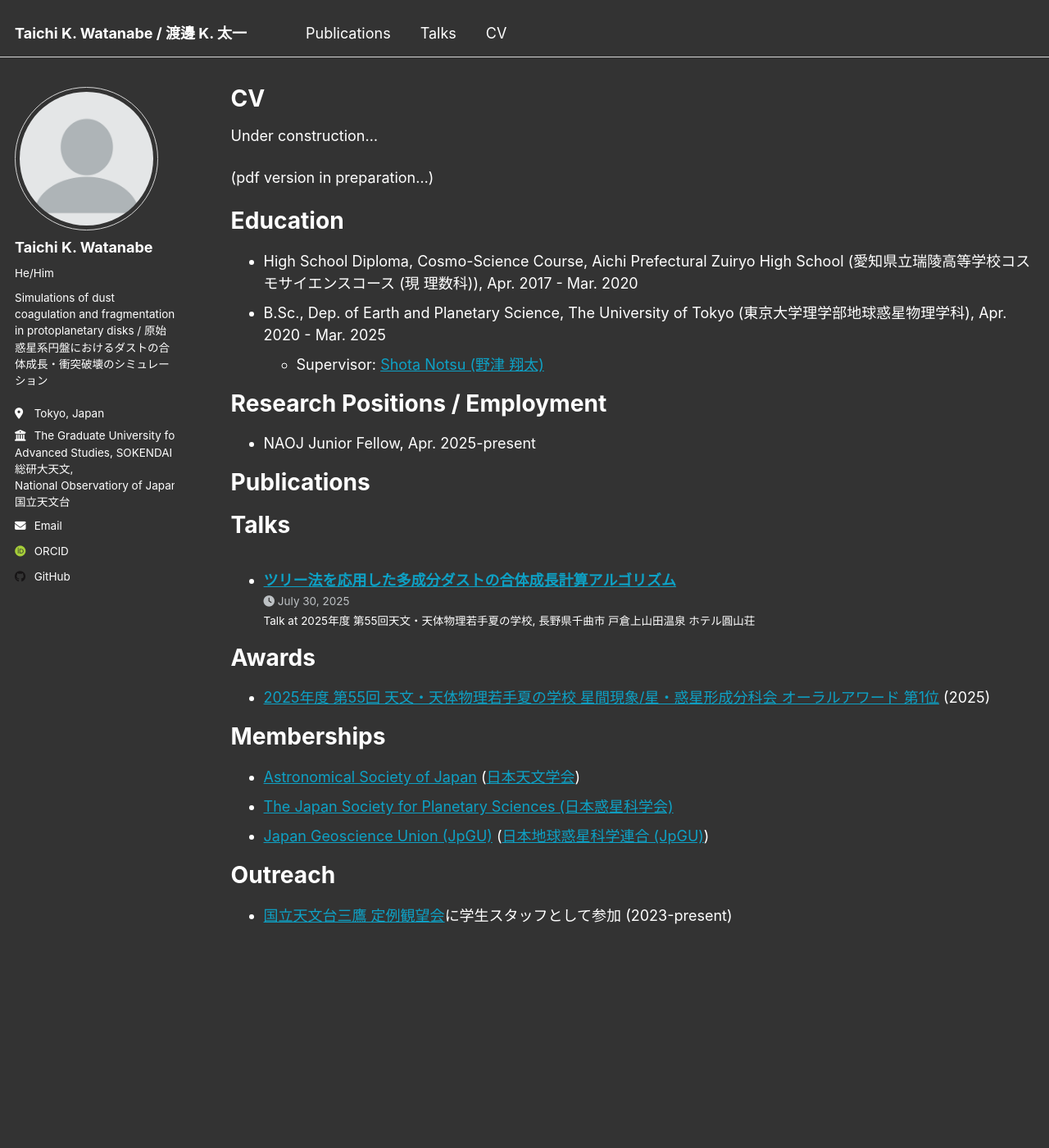
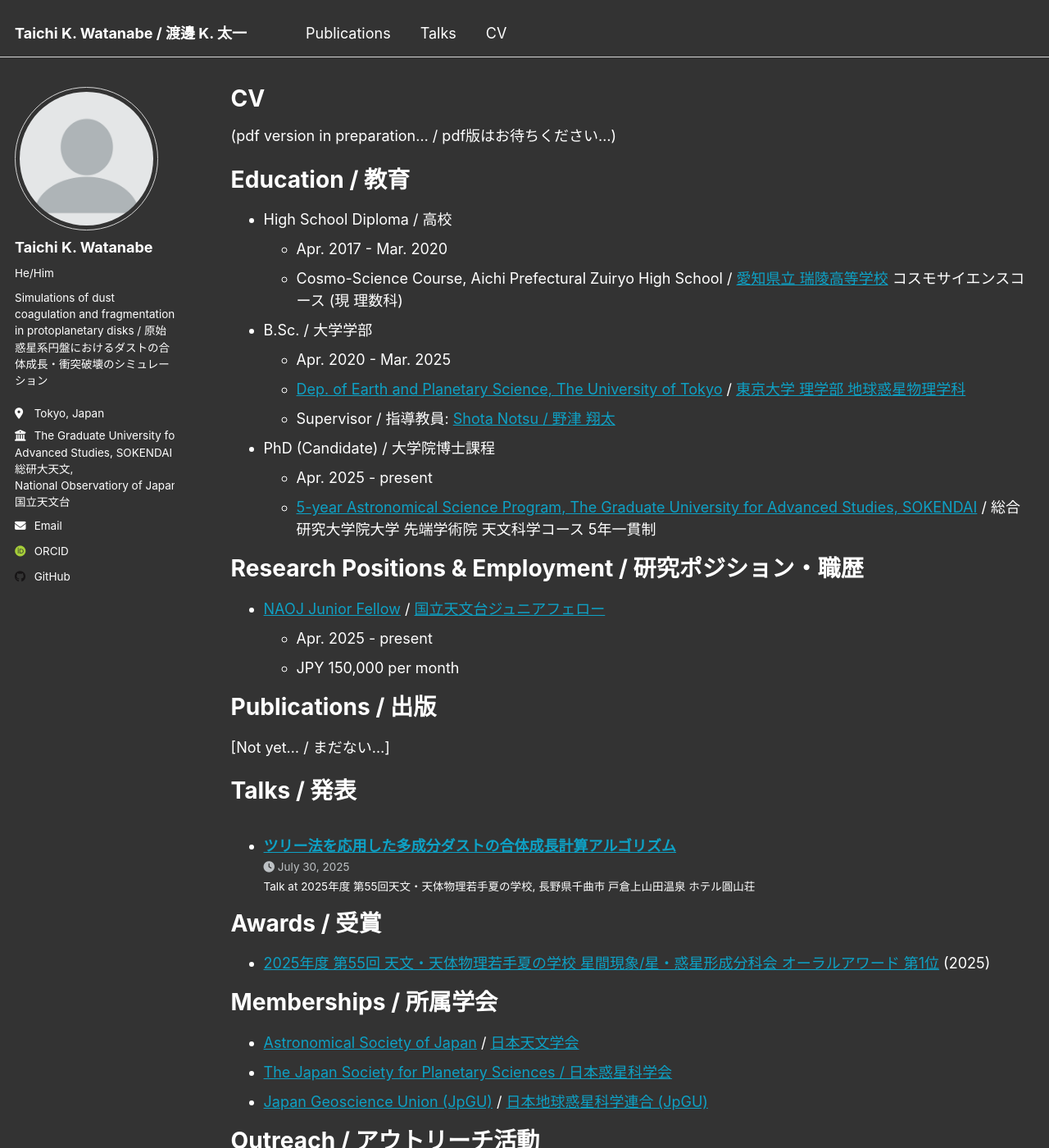
Before and after one commit to WatanabeTK-astrocat/watanabetk-astrocat.github.io, a Jekyll site: the page built from _pages/cv.md, in a window 1280 px wide and 1400 px high. Shown: the whole window at 82% size. Built offline with Jekyll 4.4.1, drawn with Linux system fonts in a browser that asks for light colours; some web fonts are replaced; some of the changed text lies outside the part shown.

Commit message:
rewrite about page and cv page so that english / japanese is consistent

```diff
--- a/_pages/cv.md
+++ b/_pages/cv.md
@@ -9,49 +9,58 @@ redirect_from:
 
 {% include base_path %}
 
-Under construction...
+(pdf version in preparation... / pdf版はお待ちください...)
 
-(pdf version in preparation...)
-
-Education
+Education / 教育
 ======
 
-* High School Diploma, Cosmo-Science Course, Aichi Prefectural Zuiryo High School (愛知県立瑞陵高等学校コスモサイエンスコース (現 理数科)), Apr. 2017 - Mar. 2020
-* B.Sc., Dep. of Earth and Planetary Science, The University of Tokyo (東京大学理学部地球惑星物理学科), Apr. 2020 - Mar. 2025
-  * Supervisor: [Shota Notsu (野津 翔太)](https://sites.google.com/view/shotanotsu/)
+* High School Diploma / 高校
+  * Apr. 2017 - Mar. 2020
+  * Cosmo-Science Course, Aichi Prefectural Zuiryo High School / [愛知県立 瑞陵高等学校](https://zuiryo-h.aichi-c.ed.jp/cms/) コスモサイエンスコース (現 理数科)
+* B.Sc. / 大学学部
+  * Apr. 2020 - Mar. 2025
+  * [Dep. of Earth and Planetary Science, The University of Tokyo](https://www.eps.s.u-tokyo.ac.jp/en/) / [東京大学 理学部 地球惑星物理学科](https://www.eps.s.u-tokyo.ac.jp/)
+  * Supervisor / 指導教員: [Shota Notsu / 野津 翔太](https://sites.google.com/view/shotanotsu/)
+* PhD (Candidate) / 大学院博士課程
+  * Apr. 2025 - present
+  * [5-year Astronomical Science Program, The Graduate University for Advanced Studies, SOKENDAI](https://guas-astronomy.jp/eng/index.html) / 総合研究大学院大学 先端学術院 天文科学コース 5年一貫制
 
-Research Positions / Employment
+Research Positions & Employment / 研究ポジション・職歴
 ======
 
-* NAOJ Junior Fellow, Apr. 2025-present
+* [NAOJ Junior Fellow](https://guas-astronomy.jp/eng/Intro/env.html) / [国立天文台ジュニアフェロー](https://guas-astronomy.jp/Intro/env.html)
+  * Apr. 2025 - present
+  * JPY 150,000 per month
 
-Publications
+Publications / 出版
 ======
 
+[Not yet... / まだない...]
   <ul>{% for post in site.publications reversed %}
     {% include archive-single-cv.html %}
   {% endfor %}</ul>
 
-Talks
+Talks / 発表
 ======
 
   <ul>{% for post in site.talks reversed %}
     {% include archive-single-talk-cv.html  %}
   {% endfor %}</ul>
 
-Awards
+Awards / 受賞
 ======
 
 * [2025年度 第55回 天文・天体物理若手夏の学校 星間現象/星・惑星形成分科会 オーラルアワード 第1位](https://astro-wakate.sakura.ne.jp/ss2025/%e8%b3%87%e6%96%99%e5%85%ac%e9%96%8b/award/) (2025)
 
-Memberships
+Memberships / 所属学会
 ======
 
-* [Astronomical Society of Japan](https://www.asj.or.jp/en/) ([日本天文学会](https://www.asj.or.jp/jp/))
-* [The Japan Society for Planetary Sciences (日本惑星科学会)](https://www.wakusei.jp/)
-* [Japan Geoscience Union (JpGU)](https://www.jpgu.org/en/) ([日本地球惑星科学連合 (JpGU)](https://www.jpgu.org/))
+* [Astronomical Society of Japan](https://www.asj.or.jp/en/) / [日本天文学会](https://www.asj.or.jp/jp/)
+* [The Japan Society for Planetary Sciences / 日本惑星科学会](https://www.wakusei.jp/)
+* [Japan Geoscience Union (JpGU)](https://www.jpgu.org/en/) / [日本地球惑星科学連合 (JpGU)](https://www.jpgu.org/)
 
-Outreach
+Outreach / アウトリーチ活動
 ======
 
-* [国立天文台三鷹 定例観望会](https://prc.nao.ac.jp/stargazing/)に学生スタッフとして参加 (2023-present)
+* Involved in [NAOJ Mitaka Campus Stargazing Party](https://prc.nao.ac.jp/stargazing/en/index.html) as a student staff / [国立天文台三鷹 定例観望会](https://prc.nao.ac.jp/stargazing/)に学生スタッフとして参加
+  * 2023 - present
```
Also changed, not shown: _pages/about.md (+10 -19 lines).
